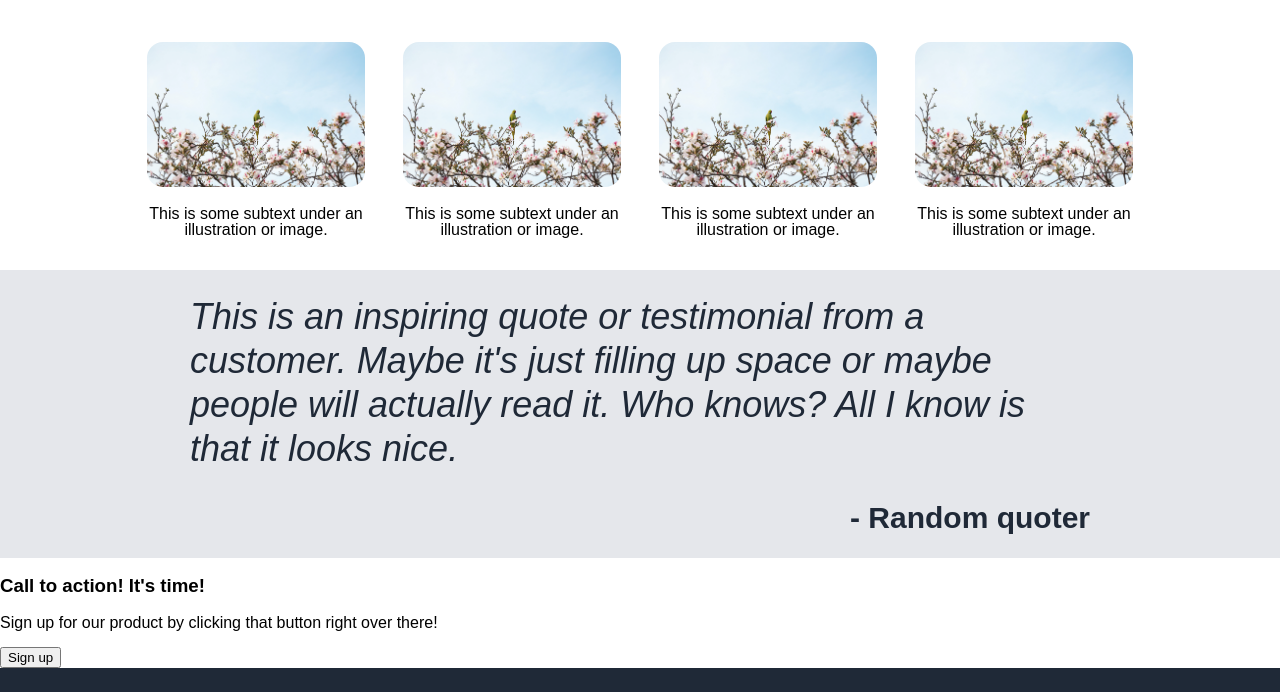
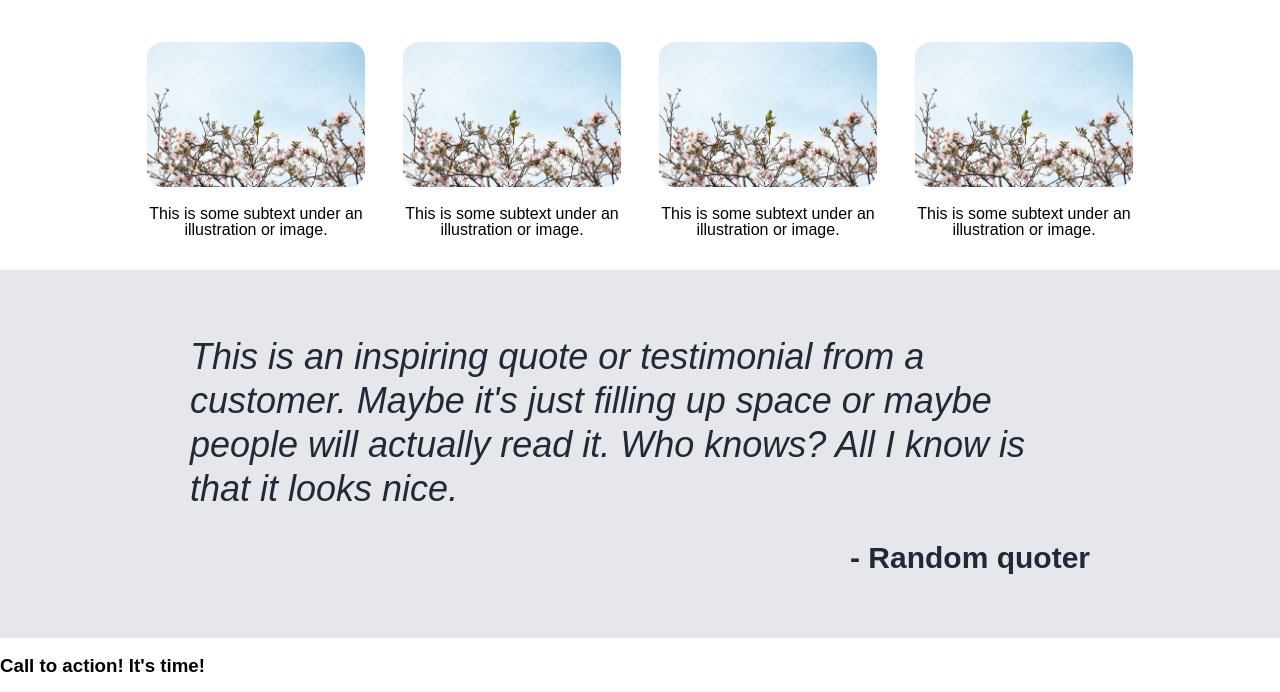
Before and after one commit to GarrettAnderson/odin-project-landing-page, a website: page public/index.html in a window 1280 px wide. Shown: the part 575-1267 px from the top of the page. Drawn offline with Linux system fonts and the light colour scheme.

Commit message:
increased the height of the inspirational quote section

```diff
--- a/public/screen.css
+++ b/public/screen.css
@@ -115,7 +115,7 @@ header > section > img {
 .inspirational-quote {
   color: #1F2937;
   background-color: #E5E7EB;
-  height: 18rem;
+  height: 23rem;
   display: flex;
   justify-content: center;
   align-items: center;
```
